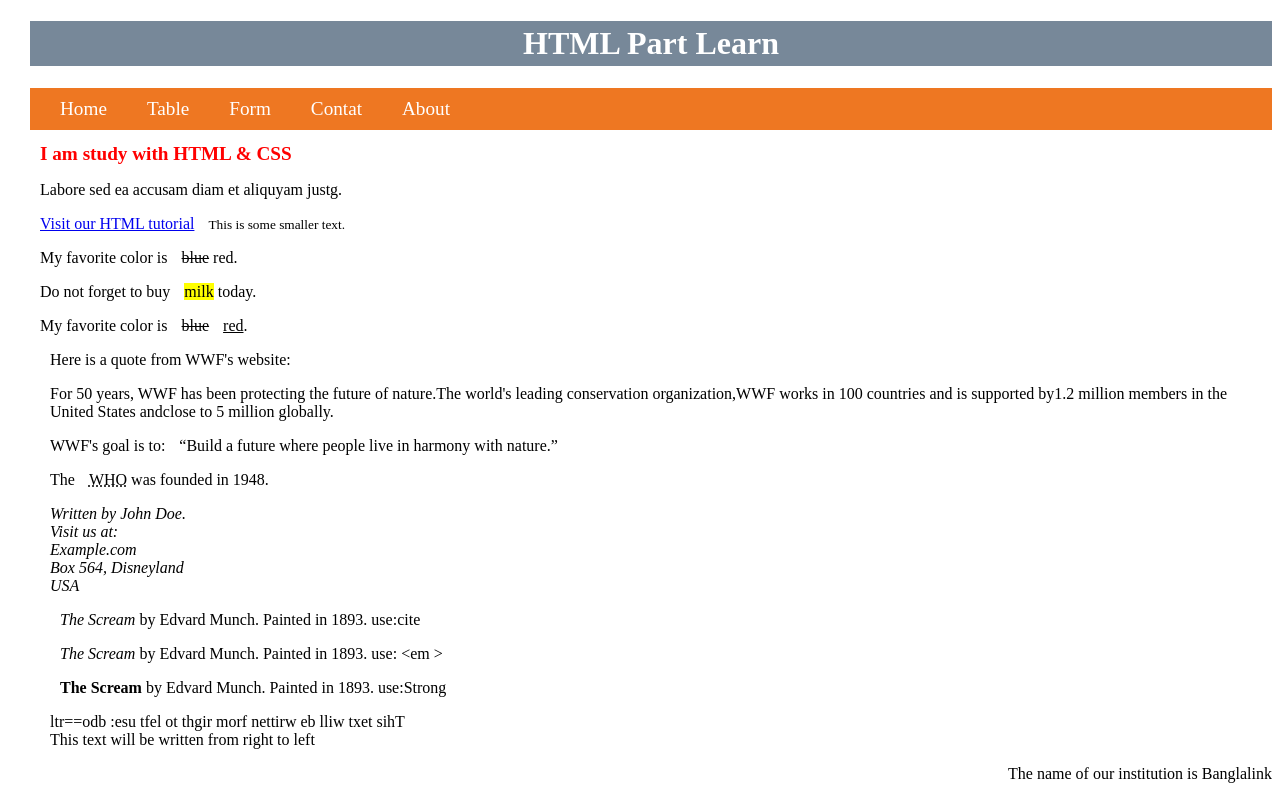
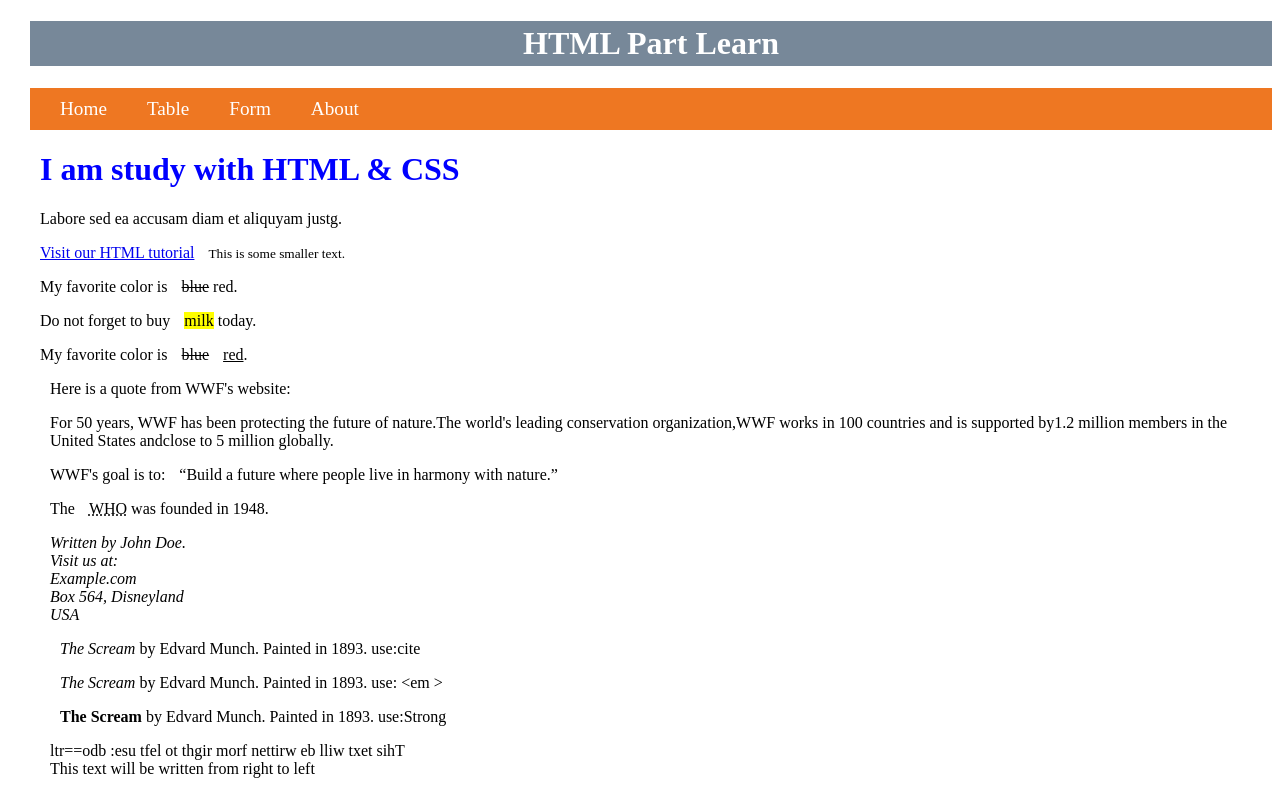
Before and after one commit to mdatislam/HTML-first, a plain HTML site: page index.html in a window 1280 px wide. Shown: the top 791 px of the page. Drawn offline with Linux system fonts and the light colour scheme.

Commit message:
tab change

```diff
--- a/index.css
+++ b/index.css
@@ -28,8 +28,9 @@ margin-left: 10px;
   }
 
  #navbar li a:hover{
-    background-color: violet;
+    background-color: rgb(130, 238, 139);
   }
+
   h2{
       color: peru;
       text-align: center;
--- a/index.html
+++ b/index.html
@@ -18,14 +18,13 @@
       <li><a href="index.html">Home</a></li>
       <li><a href="table.html">Table</a></li>
       <li><a href="Form.html">Form</a></li>
-      <li><a href="Form.html">Contat</a></li>
       <li><a href="">About</a></li>
     </ul>
   </nav>
 
 
    <div>
-       <h1 style="color:red; font-size: larger;" > I am study with HTML & CSS </h1>
+       <h1 style="color:blue; font-size:2em;" > I am study with HTML & CSS </h1>
        <p>Labore sed ea accusam diam et aliquyam justg.</p>
        <a href=https://www.w3schools.com/html/>Visit our HTML tutorial</a>
        <small>This is some smaller text.</small>
```
